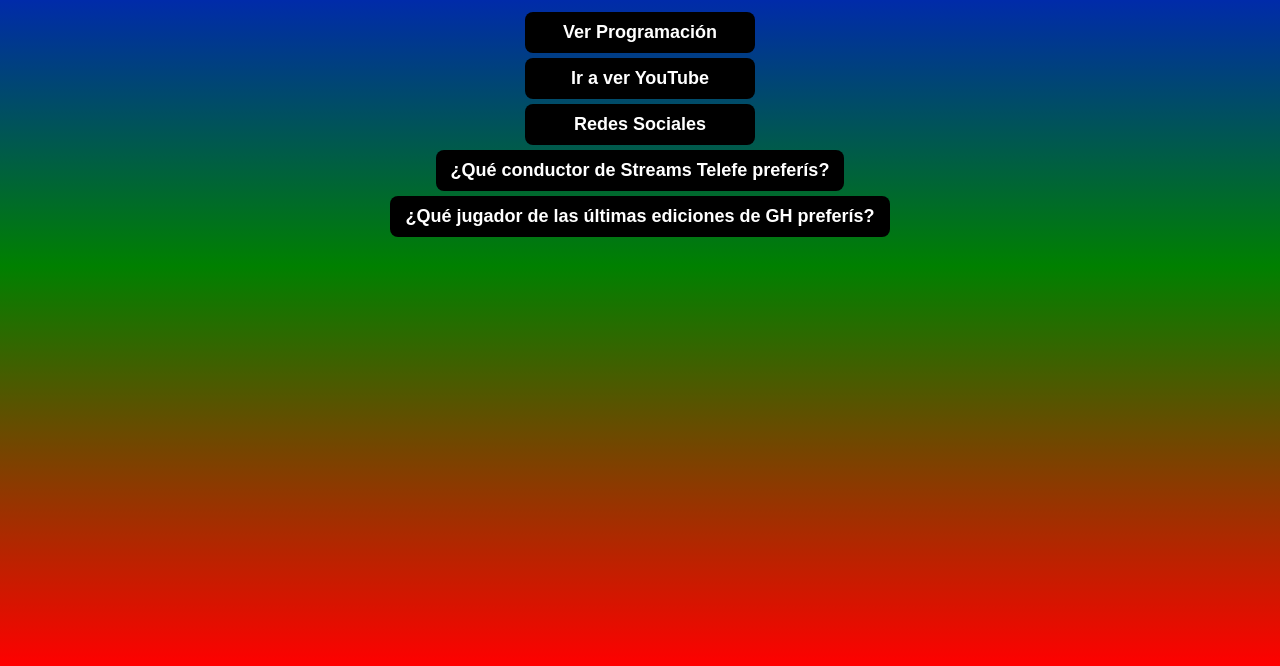
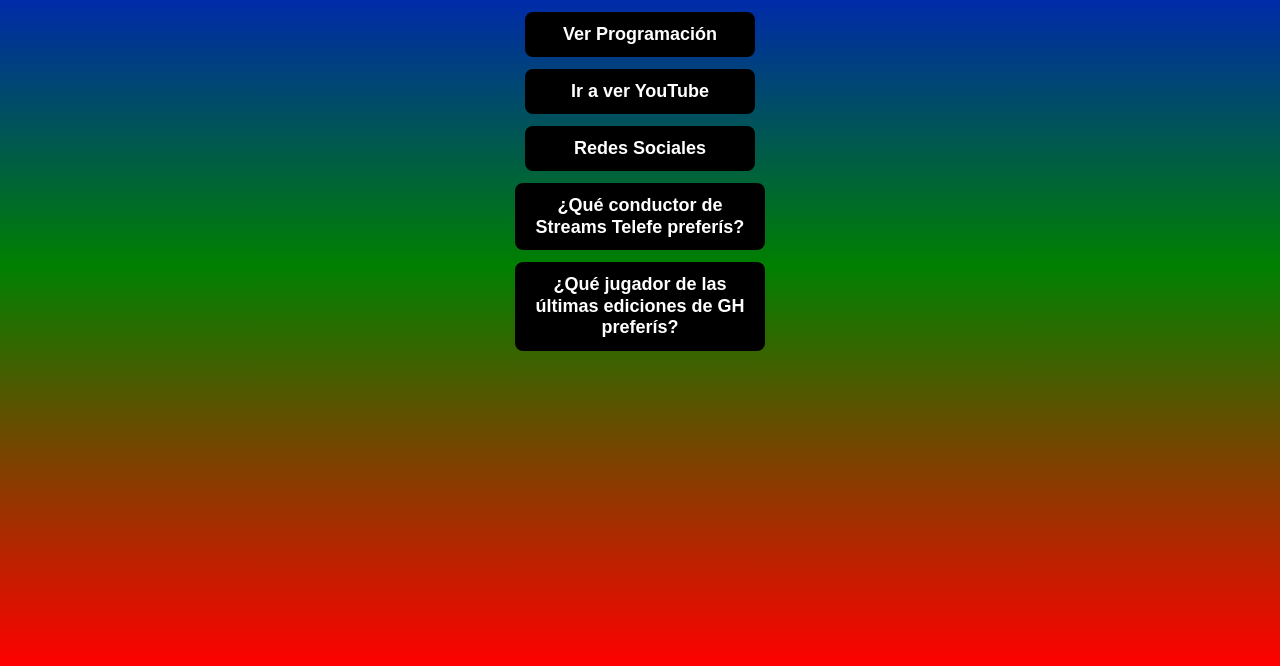
Before and after one commit to Trucodefamososmd/streamstelefemd, a plain HTML site: page index.html in a window 1280 px wide. Shown: the part 134-800 px from the top of the page. Drawn offline with Linux system fonts and the light colour scheme.

Commit message:
Actualizacionnnnnn1123!

```diff
--- a/index.html
+++ b/index.html
@@ -19,18 +19,18 @@
             font-weight: bold;
             color: white;
             text-shadow: 4px 4px 8px rgba(0, 0, 0, 0.8);
-            margin: 5px 0; /* Margen reducido entre títulos */
+            margin: 5px 0;
         }
         .buttons {
             display: flex;
             flex-direction: column;
             align-items: center;
-            gap: 5px; /* Menos espacio entre botones */
-            margin-top: 10px; /* Menos espacio entre títulos y botones */
+            gap: 12px; /* Más separación entre botones */
+            margin-top: 10px;
         }
         button {
             min-width: 230px;
-            padding: 10px 15px;
+            padding: 12px 18px;
             font-size: 18px;
             font-weight: bold;
             border: none;
@@ -42,6 +42,14 @@
             white-space: nowrap;
         }
 
+        /* Ajustes para los últimos botones en 2 renglones */
+        .double-line {
+            text-align: center;
+            max-width: 250px; /* Para que se ajuste mejor en pantallas chicas */
+            white-space: normal; /* Permite que el texto pase a otra línea */
+            line-height: 1.2; /* Espaciado entre líneas */
+        }
+
         /* Ajustes para móviles */
         @media (max-width: 600px) {
             h1, h2 {
@@ -49,13 +57,13 @@
                 margin: 2px 0;
             }
             .buttons {
-                gap: 4px;
+                gap: 15px;
                 margin-top: 5px;
             }
             button {
                 font-size: 16px;
                 min-width: 200px;
-                padding: 8px 12px;
+                padding: 10px 14px;
             }
         }
     </style>
@@ -68,8 +76,8 @@
         <a href="programacion.html"><button>Ver Programación</button></a>
         <a href="https://www.youtube.com/@Telefe/streams" target="_blank"><button>Ir a ver YouTube</button></a>
         <a href="redes.html"><button>Redes Sociales</button></a>
-        <a href="conductor.html"><button>¿Qué conductor de Streams Telefe preferís?</button></a>
-        <a href="gh.html"><button>¿Qué jugador de las últimas ediciones de GH preferís?</button></a>
+        <a href="conductor.html"><button class="double-line">¿Qué conductor de Streams Telefe preferís?</button></a>
+        <a href="gh.html"><button class="double-line">¿Qué jugador de las últimas ediciones de GH preferís?</button></a>
     </div>
 </body>
 </html>
```
